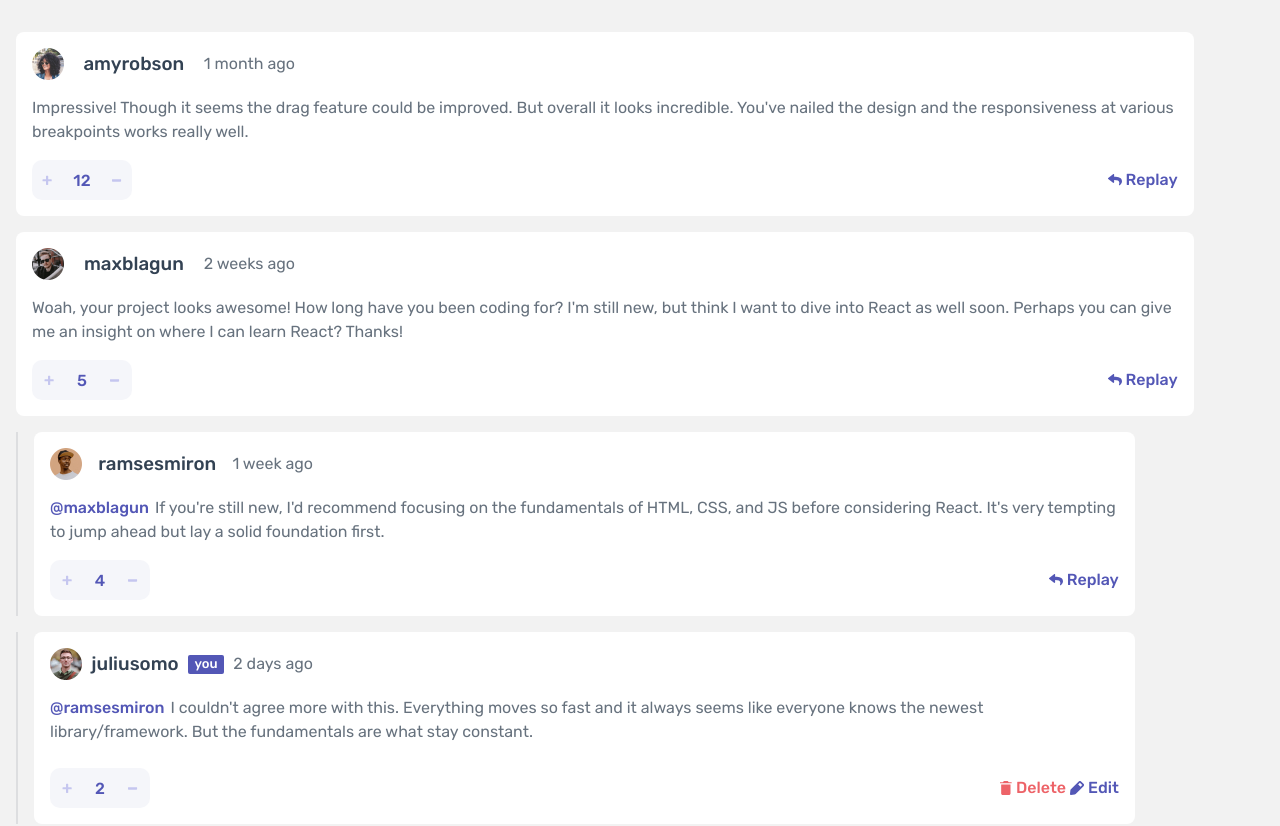
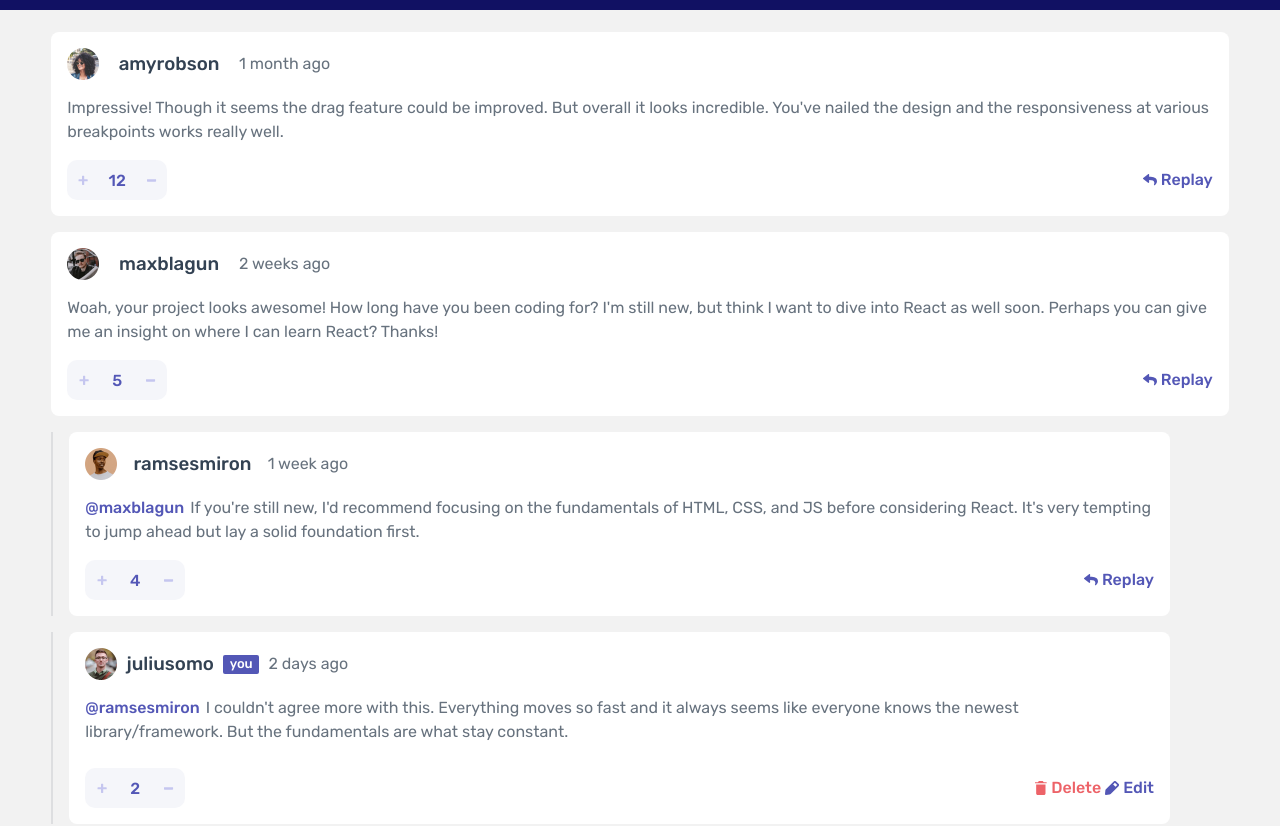
Before and after one commit to Heyosseus/comment-section, a React (Vite) app: page / in a window 1280 px wide. Shown: the top 826 px of the page. Built offline with nearby package versions, Linux system fonts and the light colour scheme.

Commit message:
add smooth scroll on the page

```diff
--- a/src/App.tsx
+++ b/src/App.tsx
@@ -2,6 +2,7 @@ import { useEffect, useState } from 'react';
 import { Helmet } from 'react-helmet';
 import styled from 'styled-components';
 import { GlobalStyles } from './styles/GlobalStyles';
+import { motion, useScroll, useSpring } from 'framer-motion';
 
 import Contents from './components/Contents';
 
@@ -13,7 +14,12 @@ const App: React.FC = () => {
   const [selectedComment, setSelectedComment] = useState(null);
   const [display, setDisplay] = useState(false);
   const [score, setScore] = useState(0);
-
+  const { scrollYProgress } = useScroll();
+   const scaleX = useSpring(scrollYProgress, {
+     stiffness: 100,
+     damping: 15,
+     restDelta: 0.001,
+   });
   const Increment = () => {
     setScore(score + 1);
   };
@@ -39,6 +45,10 @@ const App: React.FC = () => {
           rel="stylesheet"
         ></link>
       </Helmet>
+      <Scroll
+        className="progress-bar"
+        style={{ scaleX }}
+      />
       <Container>
         <Contents
           comments={data.comments}
@@ -63,8 +73,28 @@ const App: React.FC = () => {
 
 export default App;
 
+const Scroll = styled(motion.div)`
+  position: fixed;
+  top: 0;
+  left: 0;
+  right: 0;
+  height: 10px;
+  background: #111163;
+  transform-origin: 0%;
+`;
 const Container = styled.div`
   display: flex;
   flex-direction: column;
   margin: 16px;
+  @media (min-width: 678px) {
+    display: flex;
+    justify-content: center;
+    align-items: center;
+    /* margin-top: 24px; */
+  }
+  @media (min-width: 1024px) {
+    display: flex;
+    flex-direction: column;
+    align-items: center;
+  }
 `;
```
